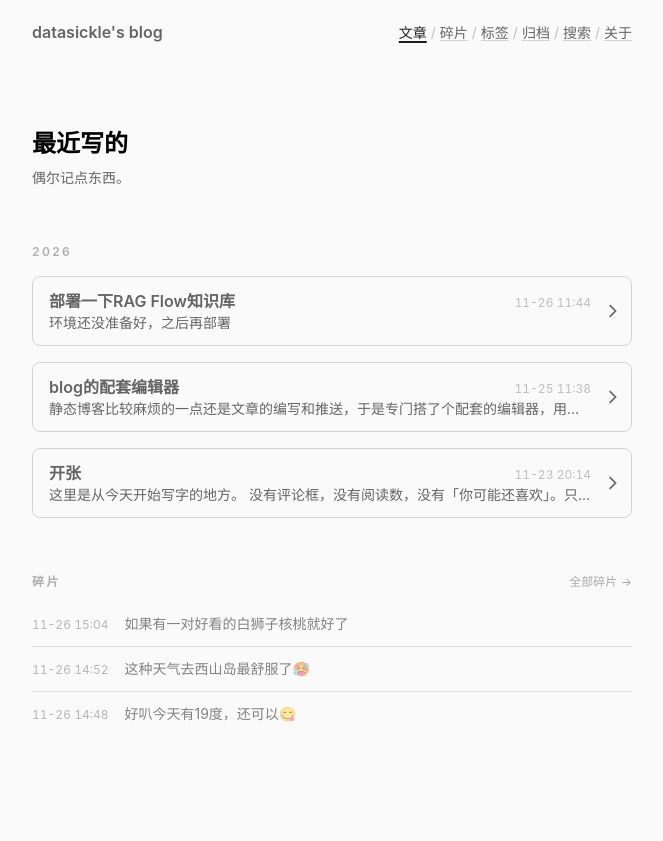
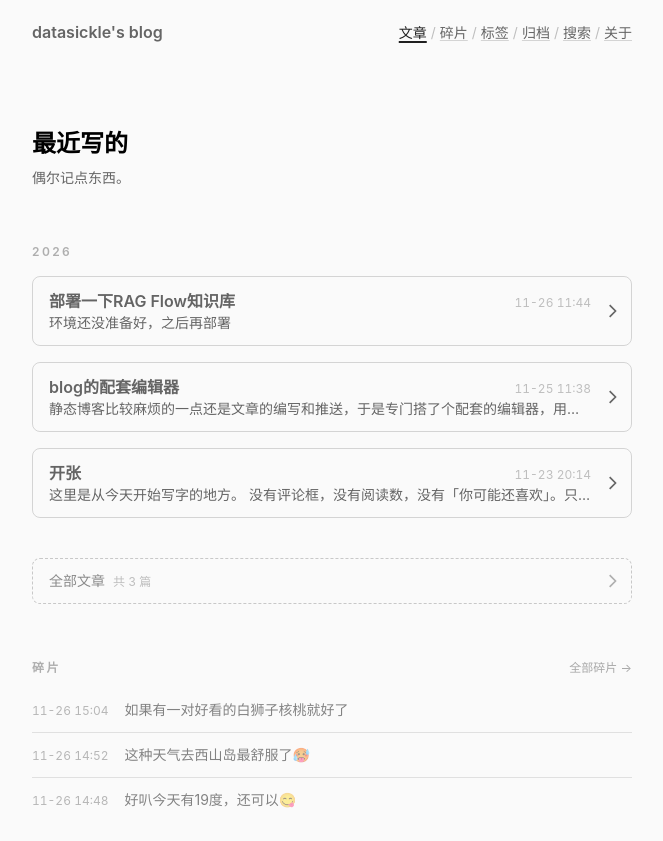
Before and after one commit to datasickle/inkwell, an Astro site: page / in a window 1280 px wide. Shown: the top 841 px of the page, without its empty margins (308-971 px from the left). Built offline with nearby package versions, Linux system fonts and the light colour scheme; Astro itself is replaced by a stand-in of ours.

Commit message:
首页只列最近 3 篇，末尾加「全部文章」入口行
入口做成与文章卡片同构的一行（标题 + 共 N 篇 + 箭头），用虚线边框和降饱和文字区分「这是出口不是内容」；截断到 3 篇让碎片区块位置稳定。

```diff
--- a/src/pages/index.astro
+++ b/src/pages/index.astro
@@ -16,8 +16,12 @@ const posts = (await getCollection("blog", ({ data }) => !data.draft)).sort(
     b.data.date.valueOf() - a.data.date.valueOf() || a.id.localeCompare(b.id)
 );
 
+// 首页只露最近三条：一是别把下面的碎片区块挤到看不见，二是新读者只需要
+// “这人最近在写什么”这个信号，翻旧文走 /archive/
+const latest = posts.slice(0, 3);
+
 const groups: { year: number; items: CollectionEntry<"blog">[] }[] = [];
-for (const post of posts) {
+for (const post of latest) {
   const year = yearOf(post.data.date);
   const last = groups[groups.length - 1];
   if (last && last.year === year) {
@@ -62,6 +66,34 @@ const notes = sortNotes(
                 </ul>
               </section>
             ))}
+            <a
+              href="/archive/"
+              class="group relative flex items-center justify-between py-3 px-4 pr-10 rounded-lg border border-dashed border-black/20 dark:border-white/25 text-sm transition-colors duration-300 ease-in-out hover:bg-black/5 dark:hover:bg-white/5 hover:text-black dark:hover:text-white"
+            >
+              <span class="flex items-baseline gap-2">
+                <span class="font-medium opacity-75">全部文章</span>
+                <span class="text-xs tabular-nums opacity-40">
+                  共 {posts.length} 篇
+                </span>
+              </span>
+              <svg
+                xmlns="http://www.w3.org/2000/svg"
+                viewBox="0 0 24 24"
+                class="absolute top-1/2 right-2 -translate-y-1/2 size-5 stroke-2 fill-none stroke-current opacity-50 group-hover:opacity-90"
+              >
+                <line
+                  x1="5"
+                  y1="12"
+                  x2="19"
+                  y2="12"
+                  class="translate-x-3 group-hover:translate-x-0 scale-x-0 group-hover:scale-x-100 transition-transform duration-300 ease-in-out"
+                />
+                <polyline
+                  points="12 5 19 12 12 19"
+                  class="-translate-x-1 group-hover:translate-x-0 transition-transform duration-300 ease-in-out"
+                />
+              </svg>
+            </a>
           </div>
         )
       }
```
